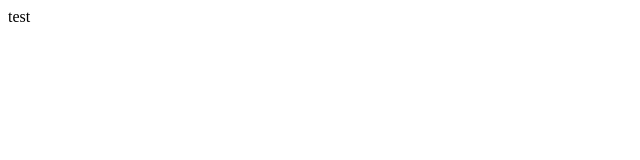
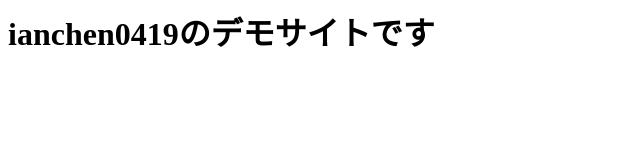
Before and after one commit to ianchen0419/ianchen0419.github.io, a plain HTML site: page index.html in a window 1280 px wide. Shown: the whole page, without its empty margins (0-640 px from the left). Drawn offline with Linux system fonts and the light colour scheme.

Commit message:
demosite

```diff
--- a/index.html
+++ b/index.html
@@ -1 +1 @@
-<div>test</div>
+<h1>ianchen0419のデモサイトです</h1>
```
Also changed, not shown: 5 other files.
